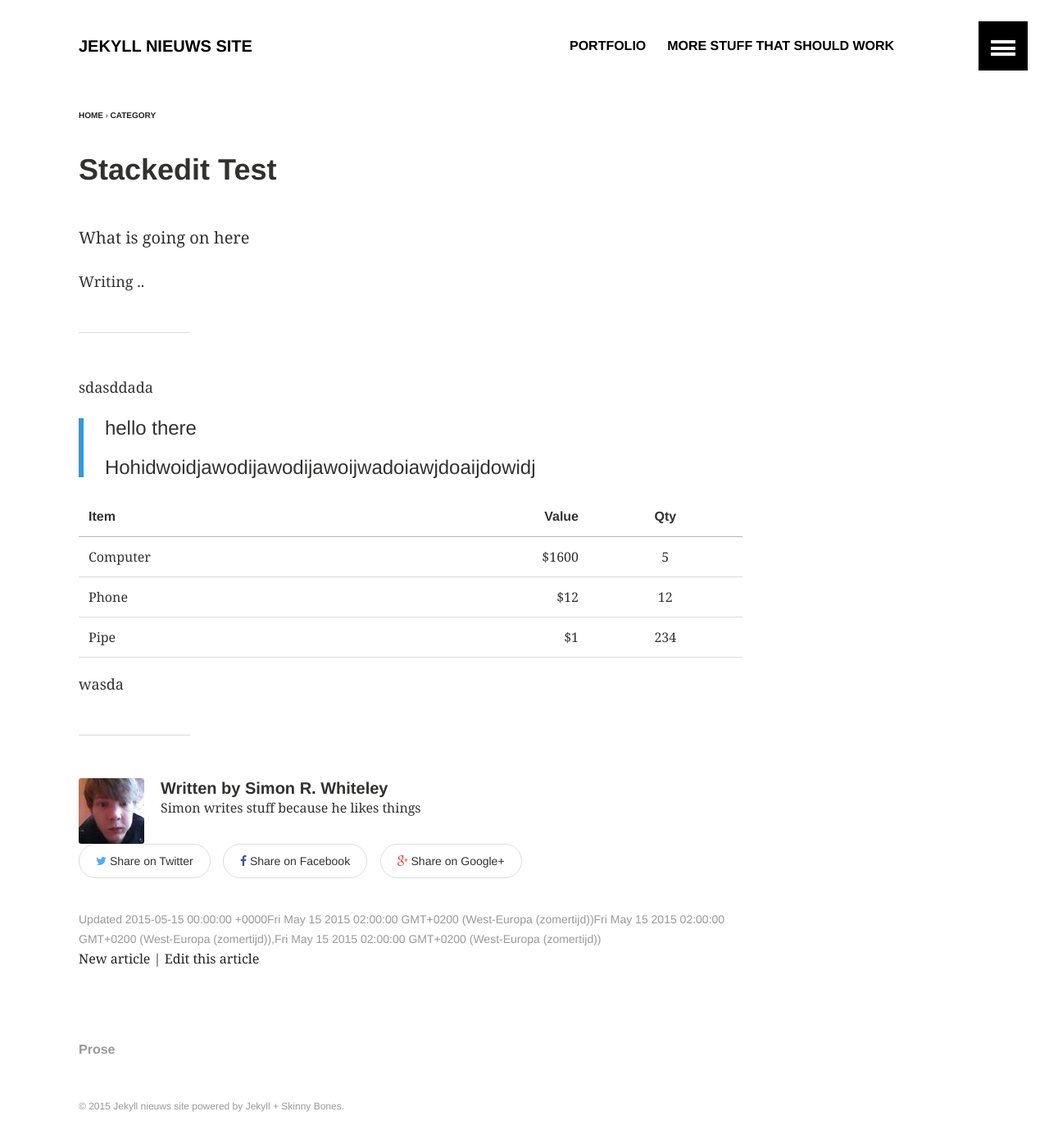
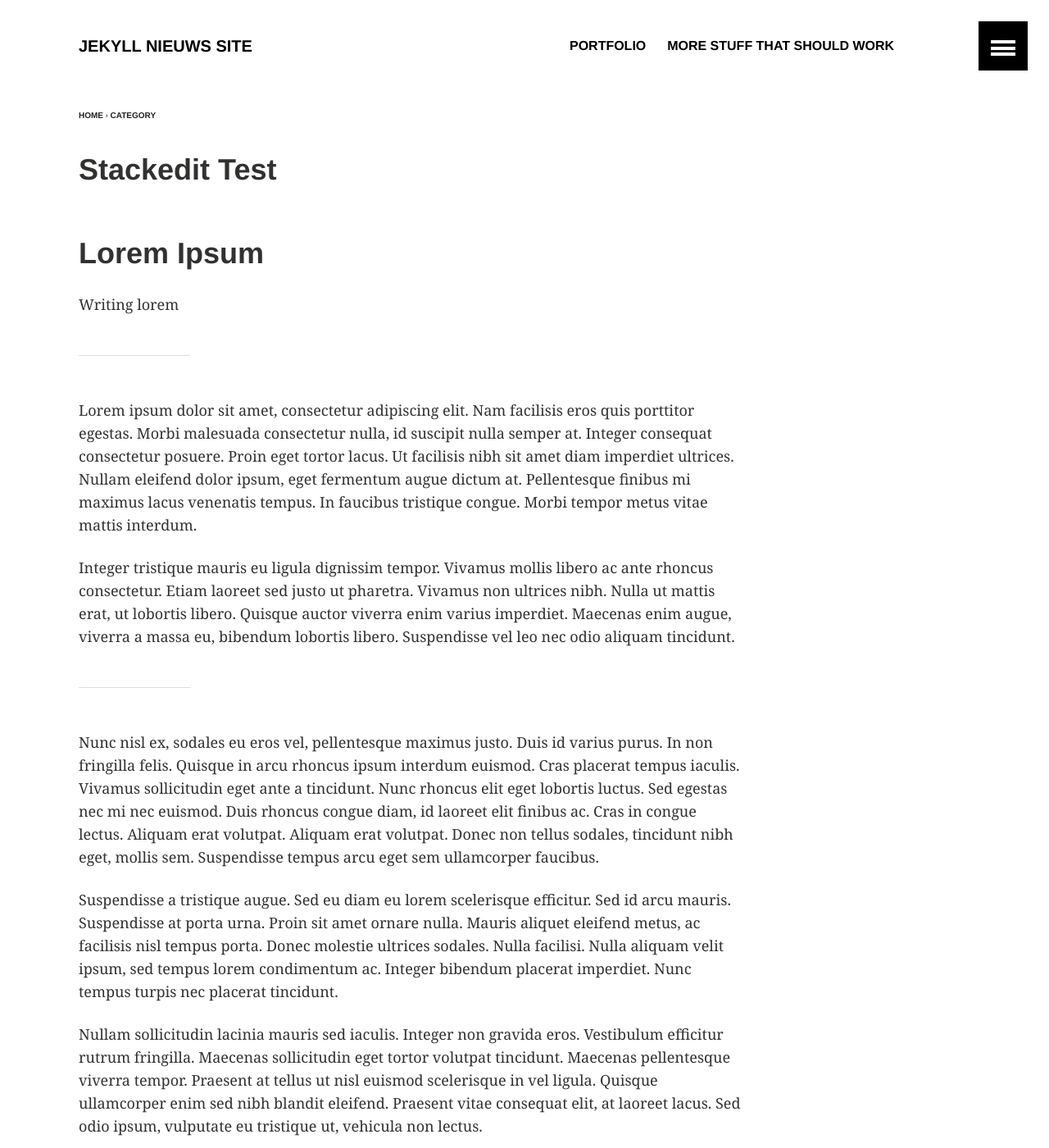
Before and after one commit to grandconjuration/YellowHumanSoftwareDocs, a Jekyll site: the page built from _posts/2015-05-15-test.md, in a window 1280 px wide and 1400 px high. Shown: the whole window at 82% size. Built offline with Jekyll 4.4.1, drawn with Linux system fonts in a browser that asks for light colours; some of the changed text lies outside the part shown.

Commit message:
Updated 2015-05-15-test.md

```diff
--- a/_posts/2015-05-15-test.md
+++ b/_posts/2015-05-15-test.md
@@ -7,25 +7,31 @@ modified:
   - 2015-05-15T00:00:00.000Z
   - "Fri May 15 2015 02:00:00 GMT+0200 (West-Europa (zomertijd))"
   - "Fri May 15 2015 02:00:00 GMT+0200 (West-Europa (zomertijd)),Fri May 15 2015 02:00:00 GMT+0200 (West-Europa (zomertijd))"
+  - "Fri May 15 2015 02:00:00 GMT+0200 (West-Europa (zomertijd)),Fri May 15 2015 02:00:00 GMT+0200 (West-Europa (zomertijd)),Fri May 15 2015 02:00:00 GMT+0200 (West-Europa (zomertijd)),Fri May 15 2015 02:00:00 GMT+0200 (West-Europa (zomertijd))"
 ---
 
 
+# Lorem Ipsum
 
-What is going on here
-
-Writing ..
+Writing lorem
 
 ----------
-sdasddada
+Lorem ipsum dolor sit amet, consectetur adipiscing elit. Nam facilisis eros quis porttitor egestas. Morbi malesuada consectetur nulla, id suscipit nulla semper at. Integer consequat consectetur posuere. Proin eget tortor lacus. Ut facilisis nibh sit amet diam imperdiet ultrices. Nullam eleifend dolor ipsum, eget fermentum augue dictum at. Pellentesque finibus mi maximus lacus venenatis tempus. In faucibus tristique congue. Morbi tempor metus vitae mattis interdum.
 
-> hello there
->
-> Hohidwoidjawodijawodijawoijwadoiawjdoaijdowidj
+Integer tristique mauris eu ligula dignissim tempor. Vivamus mollis libero ac ante rhoncus consectetur. Etiam laoreet sed justo ut pharetra. Vivamus non ultrices nibh. Nulla ut mattis erat, ut lobortis libero. Quisque auctor viverra enim varius imperdiet. Maecenas enim augue, viverra a massa eu, bibendum lobortis libero. Suspendisse vel leo nec odio aliquam tincidunt.
+
+----------
+
+Nunc nisl ex, sodales eu eros vel, pellentesque maximus justo. Duis id varius purus. In non fringilla felis. Quisque in arcu rhoncus ipsum interdum euismod. Cras placerat tempus iaculis. Vivamus sollicitudin eget ante a tincidunt. Nunc rhoncus elit eget lobortis luctus. Sed egestas nec mi nec euismod. Duis rhoncus congue diam, id laoreet elit finibus ac. Cras in congue lectus. Aliquam erat volutpat. Aliquam erat volutpat. Donec non tellus sodales, tincidunt nibh eget, mollis sem. Suspendisse tempus arcu eget sem ullamcorper faucibus.
+
+Suspendisse a tristique augue. Sed eu diam eu lorem scelerisque efficitur. Sed id arcu mauris. Suspendisse at porta urna. Proin sit amet ornare nulla. Mauris aliquet eleifend metus, ac facilisis nisl tempus porta. Donec molestie ultrices sodales. Nulla facilisi. Nulla aliquam velit ipsum, sed tempus lorem condimentum ac. Integer bibendum placerat imperdiet. Nunc tempus turpis nec placerat tincidunt.
+
+Nullam sollicitudin lacinia mauris sed iaculis. Integer non gravida eros. Vestibulum efficitur rutrum fringilla. Maecenas sollicitudin eget tortor volutpat tincidunt. Maecenas pellentesque viverra tempor. Praesent at tellus ut nisl euismod scelerisque in vel ligula. Quisque ullamcorper enim sed nibh blandit eleifend. Praesent vitae consequat elit, at laoreet lacus. Sed odio ipsum, vulputate eu tristique ut, vehicula non lectus.
+
+> This is a quote
 
 | Item     | Value | Qty   |
 | :------- | ----: | :---: |
 | Computer | $1600 |  5    |
 | Phone    | $12   |  12   |
 | Pipe     | $1    |  234  |
-
-wasda
```
